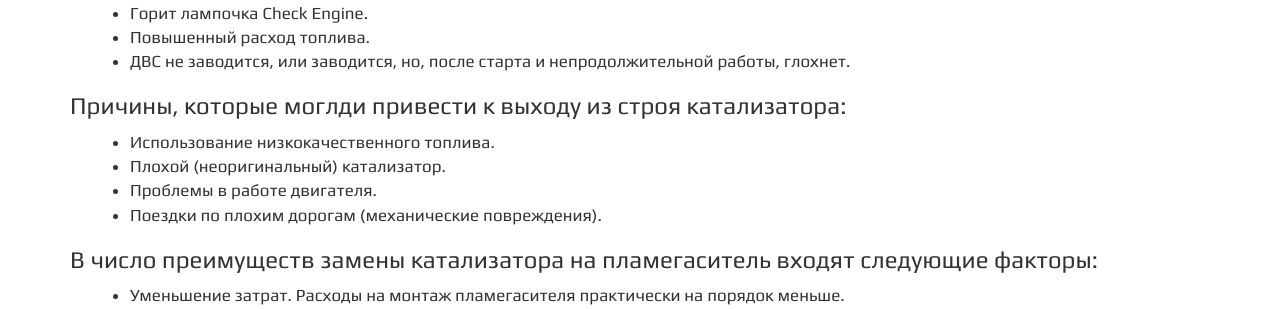
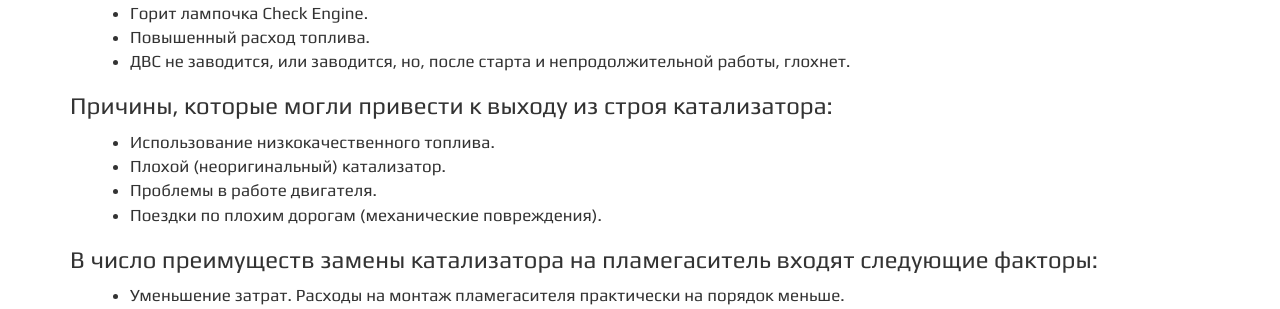
Before and after one commit to DmitryK86/time_avto, a Yii app: template views/site/service_pages/katalizator.php in a window 1280 px wide. Shown: the part 333-642 px from the top of the page. Run offline with PHP 8.4 and a stand-in for Yii, Linux system fonts and the light colour scheme; the template is opened without the code that fills it, so the values that code supplies are empty; some libraries are stand-ins or nearby versions.

Commit message:
fix text

```diff
--- a/views/site/service_pages/katalizator.php
+++ b/views/site/service_pages/katalizator.php
@@ -32,7 +32,7 @@
         <li>ДВС не заводится, или заводится, но, после старта и непродолжительной работы, глохнет.</li>
     </ul>
 
-    <h3>Причины, которые моглди привести к выходу из строя катализатора:</h3>
+    <h3>Причины, которые могли привести к выходу из строя катализатора:</h3>
     <ul>
         <li>Использование низкокачественного топлива.</li>
         <li>Плохой (неоригинальный) катализатор.</li>
```
